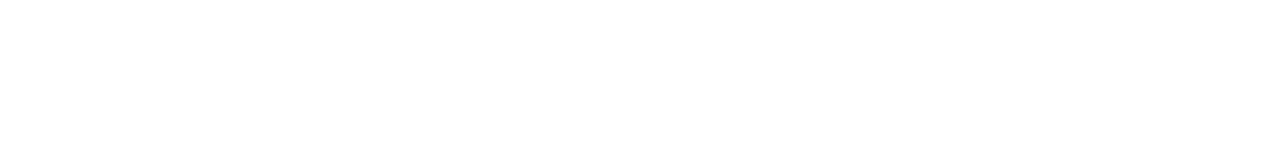
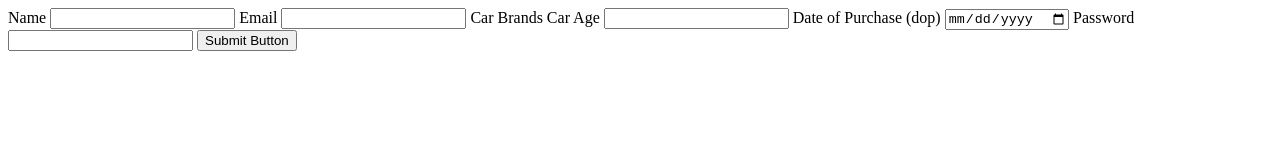
Before and after one commit to acciojob/car-insurance-form-YashasMangalore, a website: page main.html in a window 1280 px wide. Drawn offline with Linux system fonts and the light colour scheme.

Commit message:
created a submission

```diff
--- a/main.html
+++ b/main.html
@@ -7,7 +7,22 @@
 </head>
 
 <body>
-	<!-- the entire body must be written by student -->
+	<form action="/submit">
+		<label for="name">Name</label>
+		<input type="text" id="name" required>
+		<label for="email">Email</label>
+		<input type="email;" id="email" required>
+
+		<label for="cars">Car Brands</label>
+
+		<label for="carage">Car Age</label>
+		<input type="number" id="carage" required>
+		<label for="dop">Date of Purchase (dop)</label>
+		<input type="date" id="dop" required>
+		<label for="password">Password</label>
+		<input type="password" id="password" required>
+		<button for="submit" type="submit">Submit Button</button>
+	</form>
     <script type="text/javascript" src="./script.js">
 </script>
 
```
